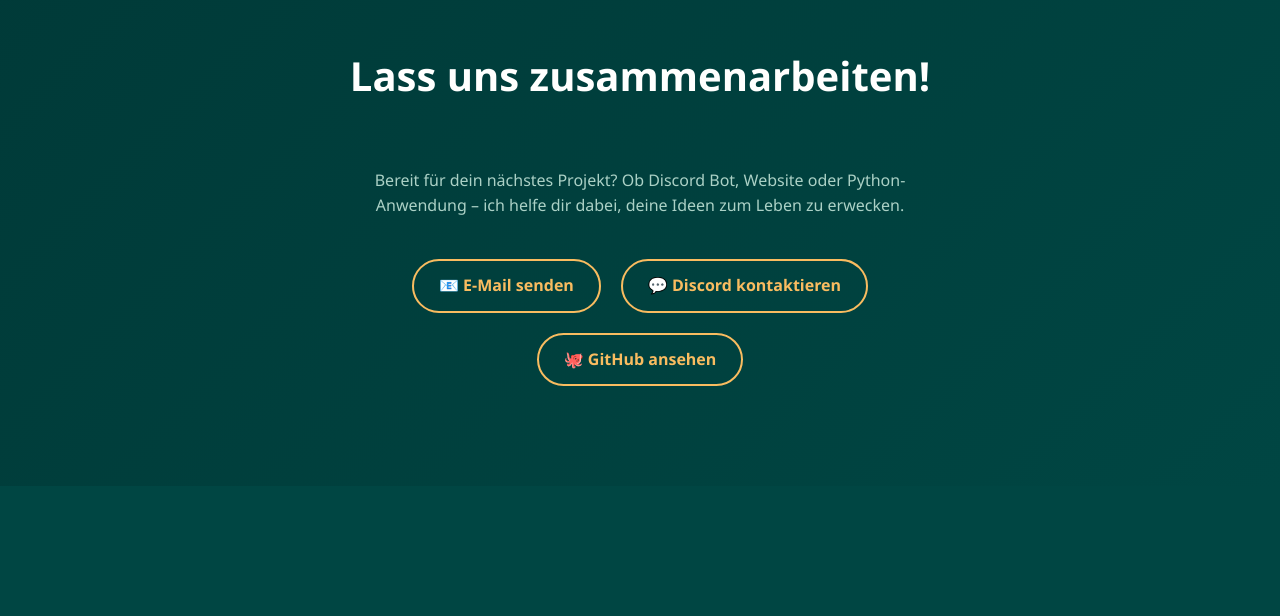
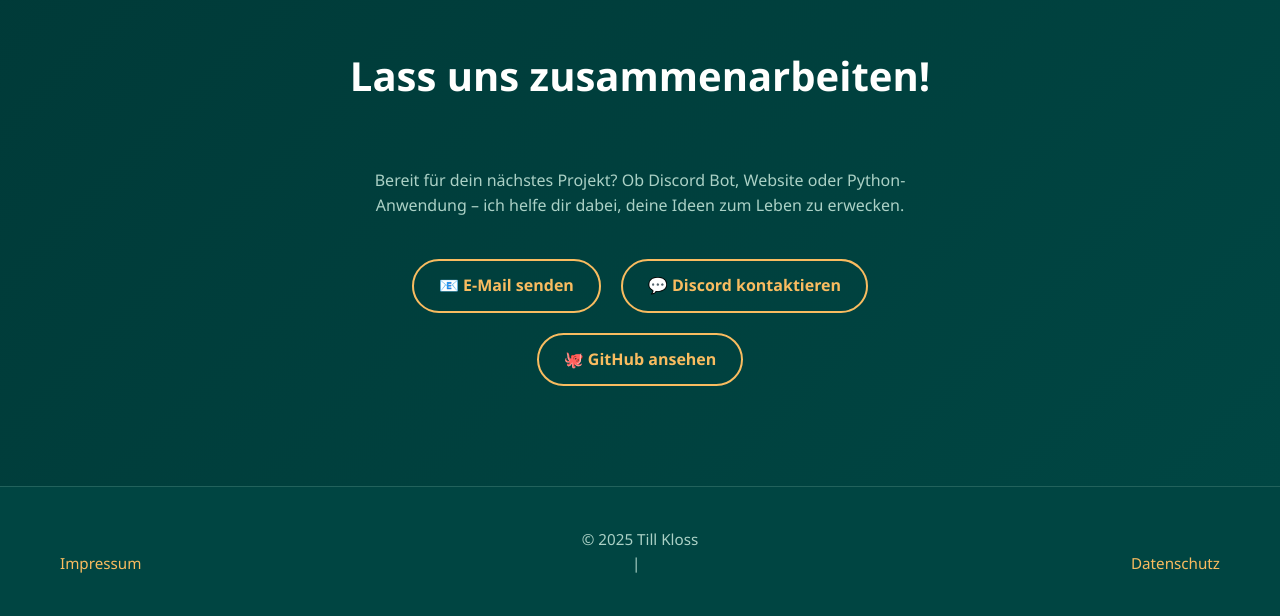
Before and after one commit to TillKloss/Portfolio, a website: page src/index.html in a window 1280 px wide. Shown: the part 2291-2907 px from the top of the page. Before the commit the page ends 2777 px from the top, so only its background shows below. Drawn offline with Linux system fonts and the light colour scheme.

Commit message:
impressum + dsgvo

```diff
--- a/src/index.css
+++ b/src/index.css
@@ -405,3 +405,41 @@ nav {
     z-index: 1001;
     transition: width 0.3s ease;
 }
+
+/* Footer */
+footer {
+    background: rgba(0, 70, 67, 0.95);
+    color: var(--paragraph);
+    padding: 40px 20px;
+    text-align: center;
+    font-size: 0.95rem;
+    border-top: 1px solid rgba(171, 209, 198, 0.2);
+    position: relative;
+    z-index: 999;
+}
+
+footer a {
+    color: var(--highlight);
+    text-decoration: none;
+    transition: color 0.3s ease;
+}
+
+footer a:hover {
+    color: var(--paragraph);
+}
+
+.footer-links {
+    margin-bottom: 20px;
+    display: flex;
+    justify-content: center;
+    flex-wrap: wrap;
+    gap: 20px;
+}
+
+.footer-links a {
+    font-weight: bold;
+}
+
+.footer-note {
+    opacity: 0.8;
+}
--- a/src/index.html
+++ b/src/index.html
@@ -100,6 +100,17 @@
     </div>
 </section>
 
+<footer class="footer">
+    <div class="container">
+        <p>&copy; 2025 Till Kloss</p>
+        <nav class="footer-nav">
+            <a href="impressum.html">Impressum</a> |
+            <a href="datenschutz.html">Datenschutz</a>
+        </nav>
+    </div>
+</footer>
+
+
 <script src="index.js"></script>
 </body>
 </html>
```
